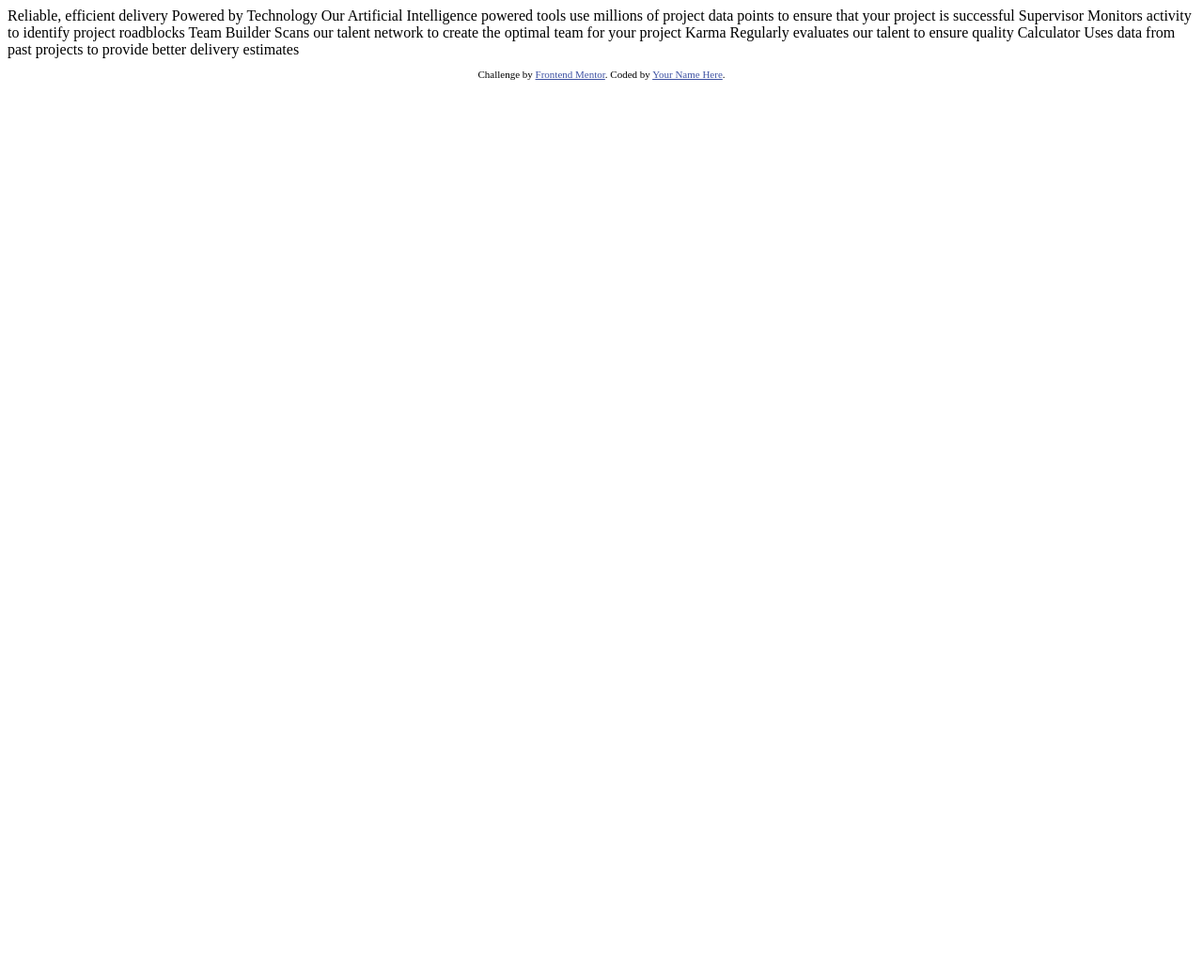
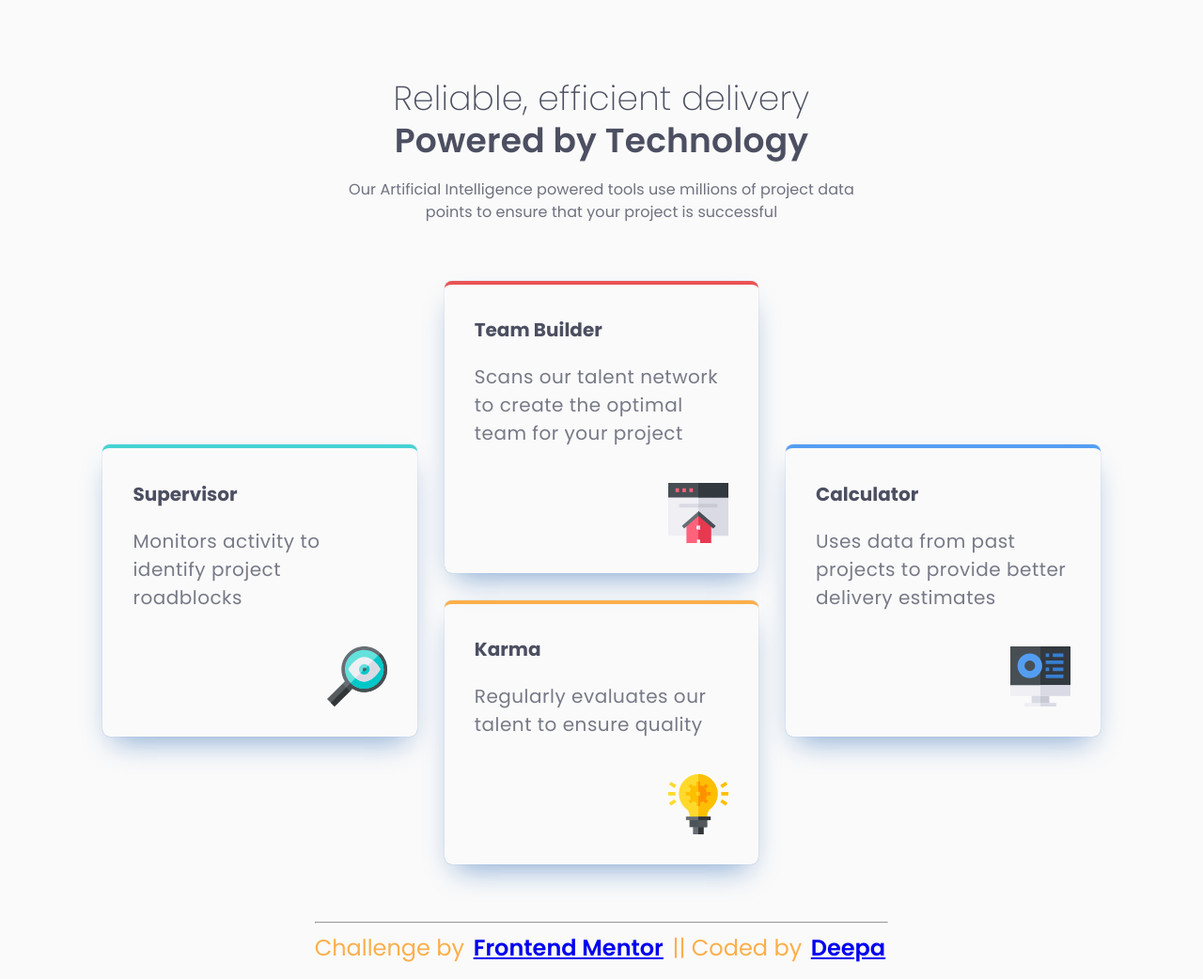
Before and after one commit to sdkdeepa/four-card-feature-section, a plain HTML site: page index.html in a window 1280 px wide. Shown: the whole page at 94% size. Before the commit the page ends 800 px from the top, so only its background shows below. Drawn offline with Linux system fonts and the light colour scheme.

Commit message:
done with styling

```diff
--- a/index.html
+++ b/index.html
@@ -1,44 +1,72 @@
 <!DOCTYPE html>
 <html lang="en">
+
 <head>
   <meta charset="UTF-8">
-  <meta name="viewport" content="width=device-width, initial-scale=1.0"> <!-- displays site properly based on user's device -->
-
-  <link rel="icon" type="image/png" sizes="32x32" href="./images/favicon-32x32.png">
+  <meta name="viewport" content="width=device-width, initial-scale=1.0">
+  <link rel="icon" href="images/favicon-32x32.png">
+  <link rel="apple-touch-icon" href="images/favicon-32x32.png">
 
   <title>Frontend Mentor | Four card feature section</title>
+  <meta name="title" content="Frontend Mentor | Four card feature section">
+  <meta name="description">
+  <meta name="keywords" content="Frontend Mentor Challenge,Newbie,Four card feature section">
 
-  <!-- Feel free to remove these styles or customise in your own stylesheet 👍 -->
-  <style>
-    .attribution { font-size: 11px; text-align: center; }
-    .attribution a { color: hsl(228, 45%, 44%); }
-  </style>
+  <meta property="og:type" content="website">
+  <meta property="og:title" content="Frontend Mentor | Four card feature section">
+  <meta property="og:site_name" content="Frontend Mentor | Four card feature section">
+  <meta property="og:description">
+  <meta property="og:image"
+    content="https://raw.githubusercontent.com/sdkdeepa/Four-card-feature-section/refs/heads/main/design/desktop-desigm.png">
+  <meta property="og:url" content="">
+
+  <link rel="stylesheet" href="styles.css">
 </head>
+
 <body>
+  <main class="main">
+    <section class="intro">
+      <h1 class="intro-title">Reliable, efficient delivery<span class="intro-highlight">Powered by Technology</span>
+      </h1>
+      <p class="intro-description">Our Artificial Intelligence powered tools use millions of project data points to
+        ensure that your project is successful</p>
+    </section>
 
-  Reliable, efficient delivery
-  Powered by Technology
+    <section class="cards">
+      <article class="card card-1">
+        <h2 class="card-title">Supervisor</h2>
+        <p class="card-description">Monitors activity to identify project roadblocks</p>
+        <img class="svg-icon" src="images/icon-supervisor.svg" alt="" aria-hidden="true" >
+      </article>
 
-  Our Artificial Intelligence powered tools use millions of project data points
-  to ensure that your project is successful
+      <article class="card card-2">
+        <h2 class="card-title">Team Builder</h2>
+        <p class="card-description">Scans our talent network to create the optimal team for your project</p>
+        <img class="svg-icon" src="images/icon-team-builder.svg" alt="" aria-hidden="true">
+      </article>
 
-  Supervisor
-  Monitors activity to identify project roadblocks
+      <article class="card card-3">
+        <h2 class="card-title">Karma</h2>
+        <p class="card-description">Regularly evaluates our talent to ensure quality</p>
+        <img class="svg-icon" src="images/icon-karma.svg" alt="" aria-hidden="true">
+      </article>
 
-  Team Builder
-  Scans our talent network to create the optimal team for your project
-
-  Karma
-  Regularly evaluates our talent to ensure quality
-
-  Calculator
-  Uses data from past projects to provide better delivery estimates
+      <article class="card card-4">
+        <h2 class="card-title">Calculator</h2>
+        <p class="card-description">Uses data from past projects to provide better delivery estimates</p>
+        <img class="svg-icon" src="images/icon-calculator.svg" alt="" aria-hidden="true">
+      </article>
+    </section>
+  </main>
 
 
-  <footer>
+  <footer class="footer">
+    <hr>
     <p class="attribution">
-      Challenge by <a href="https://www.frontendmentor.io?ref=challenge" target="_blank">Frontend Mentor</a>.
-      Coded by <a href="#">Your Name Here</a>.
+      Challenge by <a href="https://www.frontendmentor.io/challenges" target="_blank" rel="noopener noreferrer"
+        class="attribution-link">Frontend Mentor</a> ||
+      Coded by <a href="https://www.linkedin.com/in/sdkdeepa" target="_blank" rel="noopener noreferrer"
+        class="attribution-link">Deepa</a>
     </p>
   </footer>
 </body>
--- /dev/null
+++ b/styles.css
@@ -0,0 +1,190 @@
+@import url('https://fonts.googleapis.com/css2?family=Poppins:ital,wght@0,100;0,200;0,300;0,400;0,500;0,600;0,700;0,800;0,900;1,100;1,200;1,300;1,400;1,500;1,600;1,700;1,800;1,900&display=swap');
+
+:root {
+    --font-family: 'Poppins';
+    --red: hsl(0, 78%, 62%);
+    --cyan: hsl(180, 62%, 55%);
+    --orange: hsl(34, 97%, 64%);
+    --blue: hsl(212, 86%, 64%);
+    --light-blue: hsl(213, 47%, 67%);
+    --very-dark-blue: hsl(232, 12%, 34%);
+    --grayish-blue: hsl(229, 6%, 66%);
+    --very-light-gray: hsl(0, 0%, 98%);
+    --radius: 8px;
+  }
+
+  *,
+  *::before,
+  *::after {
+    box-sizing: inherit;
+  }
+
+  body,
+  h1,
+  h2,
+  p {
+    margin: 0;
+  }
+
+  html {
+    box-sizing: border-box;
+  }
+
+  body {
+    min-block-size: 100vh;
+    min-block-size: 100dvh;
+    display: grid;
+    grid-template-rows: 1fr auto;
+    justify-items: center;
+    font-family: var(--font-family), sans-serif;
+    background-color: var(--very-light-gray);
+    color: var(--very-dark-blue);
+  }
+
+  hr {
+    color:var(--very-light-gray);
+    size: 0.5rem;
+    display: flex;
+    margin-top: 0.5em;
+    margin-bottom: 0.5em;
+    margin-left: auto;
+    margin-right: auto;
+    border-style: inset;
+    border-width: 1px;
+
+  }
+
+  .main {
+    inline-size: clamp(19.4375rem, 82.9vw, 69.375rem);
+    margin: 5.1em .5em;
+  }
+
+  .intro {
+    text-align: center;
+  }
+
+  .cards {
+    margin-top: 3.8em;
+    display: grid;
+    grid-template-columns: 1fr;
+    justify-items: center;
+    gap: 1.8em;
+  }
+
+  .card {
+    position: relative;
+    max-inline-size: 350px;
+    padding: 2.1em 2em 8.35em;
+    border-radius: var(--radius);
+    box-shadow: 0 0 1px var(--light-blue), 0 15px 30px -11px var(--light-blue);
+  }
+
+  .card-1 {
+    border-top: 4px solid var(--cyan);
+  }
+
+  .card-2 {
+    border-top: 4px solid var(--red);
+  }
+
+  .card-3 {
+    border-top: 4px solid var(--orange);
+  }
+
+  .card-4 {
+    border-top: 4px solid var(--blue);
+  }
+
+  .footer {
+    margin-top: -2.8125em;
+    padding-block: 1em;
+  }
+
+
+  .intro-title {
+    font-size: clamp(1.5rem, 1rem + 2.13vw, 2.25rem);
+    font-weight: 200;
+    letter-spacing: .2px;
+    line-height: 1.25   ;
+  }
+
+  .intro-highlight {
+    display: block;
+    font-weight: 600;
+  }
+
+  .intro-description {
+    max-inline-size: 55ch;
+    margin: 1.15em auto 0;
+    font-size: 1rem;
+    font-weight: 400;
+    letter-spacing: .07px;
+    line-height: 1.5;
+    opacity: .8;
+  }
+
+  .card-title {
+    margin-bottom: .5em;
+    font-size: 1.25rem;
+  }
+
+  .card-description {
+    margin-top: 1em;
+    font-size: 1.25rem;
+    letter-spacing: 0.5px;
+    line-height: 1.5;
+    opacity: 0.75;
+  }
+
+  .attribution {
+    font-size: 1rem;
+    text-align: center;
+    color:var(--orange);
+  }
+
+  .attribution-link {
+    position: relative;
+    margin-inline: .2rem;
+    font-weight: 600;
+  }
+
+  .svg-icon {
+    inline-size: clamp(3.5625rem, 15.2vw, 4rem);
+    position: absolute;
+    right: 2rem;
+    bottom: 2rem;
+  }
+
+
+  /* Media Query */
+
+  @media (min-width: 768px){
+    .cards {
+      grid-template-columns: repeat(2, 1fr);
+    }
+  }
+
+  @media (min-width: 1100px) {
+    .cards {
+      grid-template-columns: repeat(3, 1fr);
+    }
+
+    .card-4 {
+      grid-column: 3/-1;
+      grid-row: 1/2;
+    }
+
+    .card-3 {
+      grid-column: 2/3;
+    }
+
+    .card-1,
+    .card-4 {
+      top: 56%;
+    }
+    .attribution {
+        font-size: 1.5rem;
+        text-align: center;
+    }
+
+  }
```
Also changed, not shown: screenshots/Deskop.png (added).
